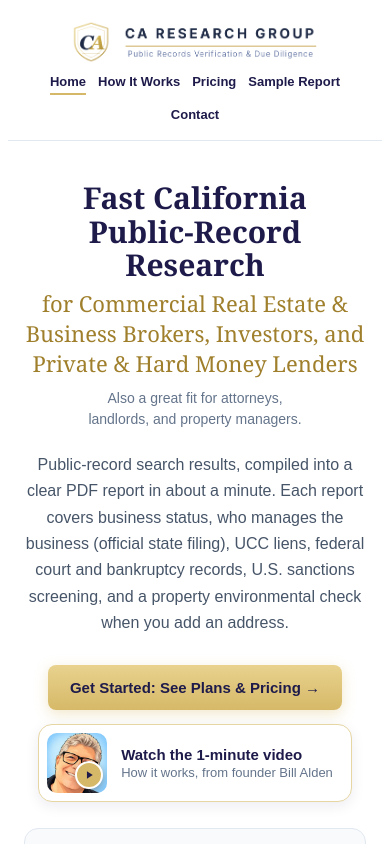
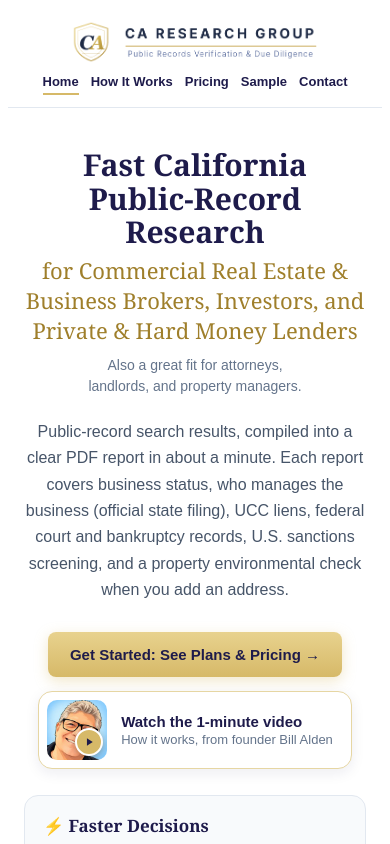
Before and after one commit to billalden01-dev/ca-research-group, a React (Vite) app: page / in a window 390 px wide. Shown: the top 844 px of the page. Built offline with nearby package versions, Linux system fonts and the light colour scheme.

Commit message:
Menu: shorter Sample label on phones
Co-Authored-By: Claude Opus 5.5 <noreply@anthropic.com>
Claude-Session: https://claude.ai/code/session_01Dv9aHm1iK6mKYmbJ25nDF5

```diff
--- a/App.tsx
+++ b/App.tsx
@@ -303,7 +303,7 @@ export default function App() {
           <span onClick={() => handleNavigate('home')} style={navLink('home')}>Home</span>
           <span onClick={() => handleNavigate('how')} style={navLink('how')}>How It Works</span>
           <span onClick={() => handleNavigate('pricing')} style={navLink('pricing')}>Pricing</span>
-          <a href={SAMPLE_URL} target="_blank" rel="noopener" style={{ color: '#1e1b4b', fontWeight: 'bold', textDecoration: 'none', paddingBottom: '4px', borderBottom: '2px solid transparent' }}>Sample Report</a>
+          <a href={SAMPLE_URL} target="_blank" rel="noopener" style={{ color: '#1e1b4b', fontWeight: 'bold', textDecoration: 'none', paddingBottom: '4px', borderBottom: '2px solid transparent' }}>{isMobile ? 'Sample' : 'Sample Report'}</a>
           <a href="/contact.html" style={{ color: '#1e1b4b', fontWeight: 'bold', textDecoration: 'none', paddingBottom: '4px', borderBottom: '2px solid transparent' }}>Contact</a>
         </div>
       </nav>
```
